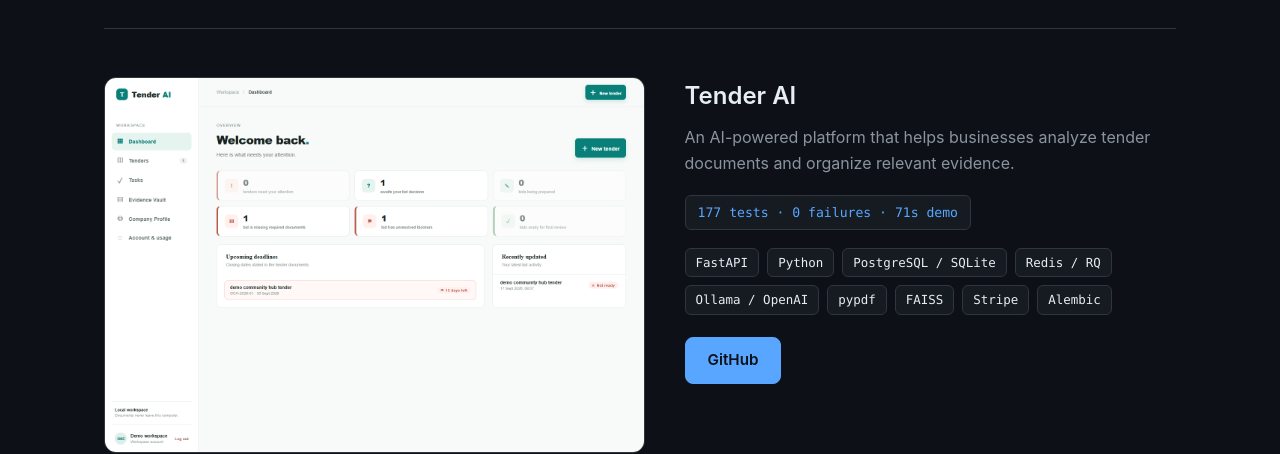
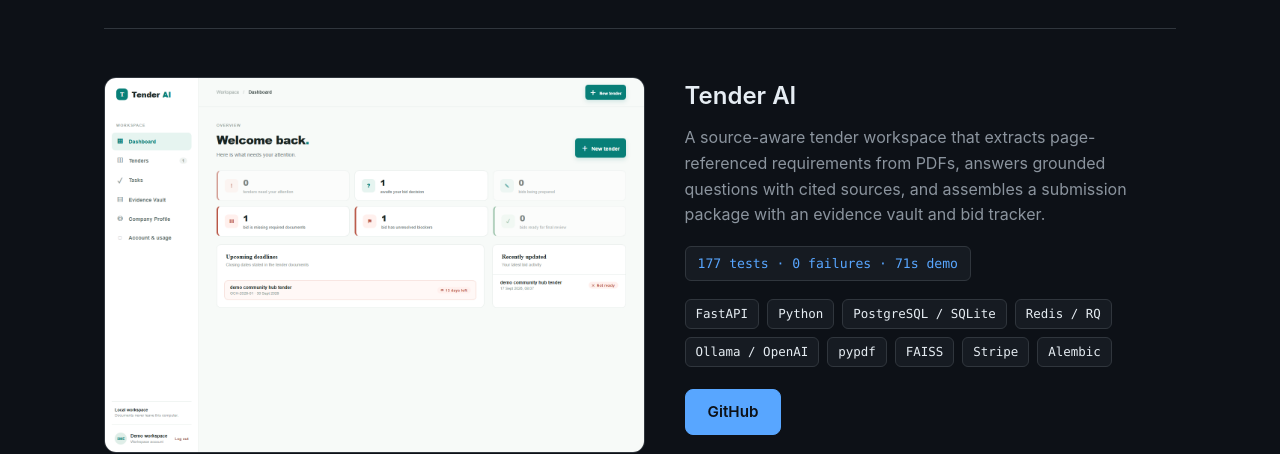
Before and after one commit to zhouzhihao09-crypto/portfolio, a plain HTML site: page index.html in a window 1280 px wide. Shown: the part 2040-2494 px from the top of the page. Drawn offline with Linux system fonts and the light colour scheme.

Commit message:
docs: clarify Tender AI project description

```diff
--- a/index.html
+++ b/index.html
@@ -88,7 +88,7 @@
         </div>
         <div class="project-body">
           <h3 class="project-name">Tender AI</h3>
-          <p class="project-desc">An AI-powered platform that helps businesses analyze tender documents and organize relevant evidence.</p>
+          <p class="project-desc">A source-aware tender workspace that extracts page-referenced requirements from PDFs, answers grounded questions with cited sources, and assembles a submission package with an evidence vault and bid tracker.</p>
           <p class="project-metric">177 tests · 0 failures · 71s demo</p>
           <ul class="tech">
             <li>FastAPI</li>
```
